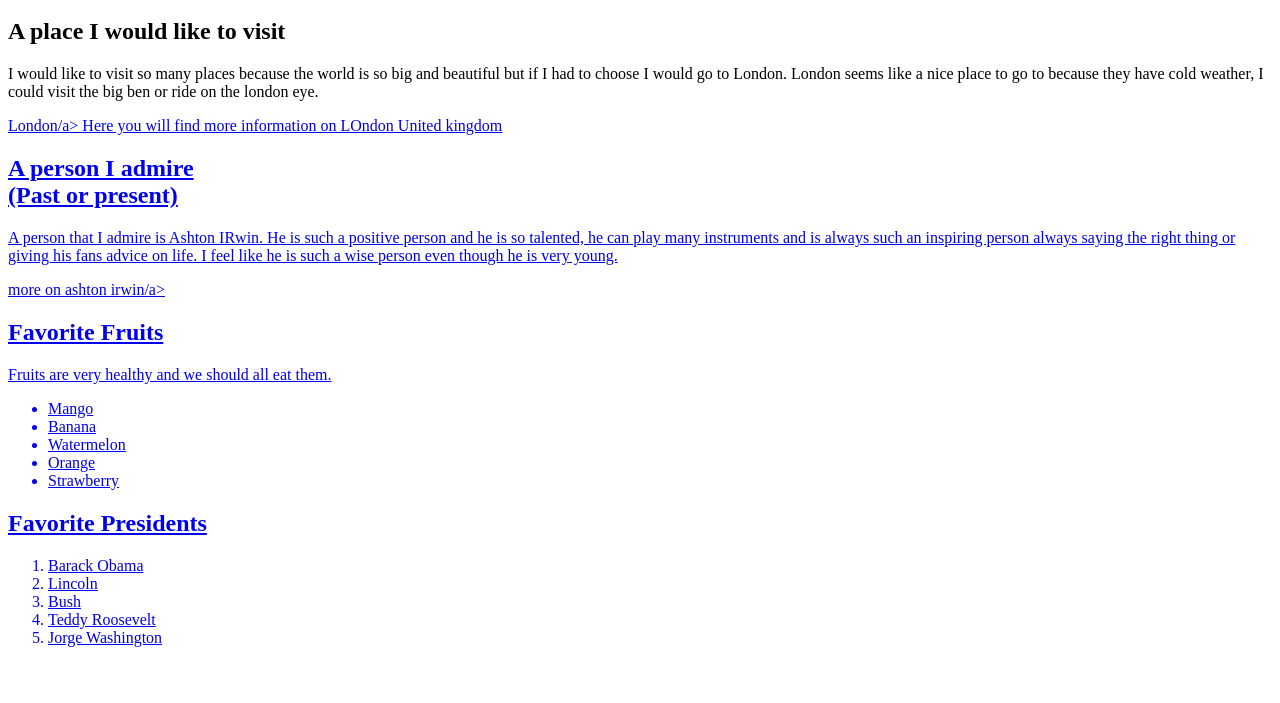
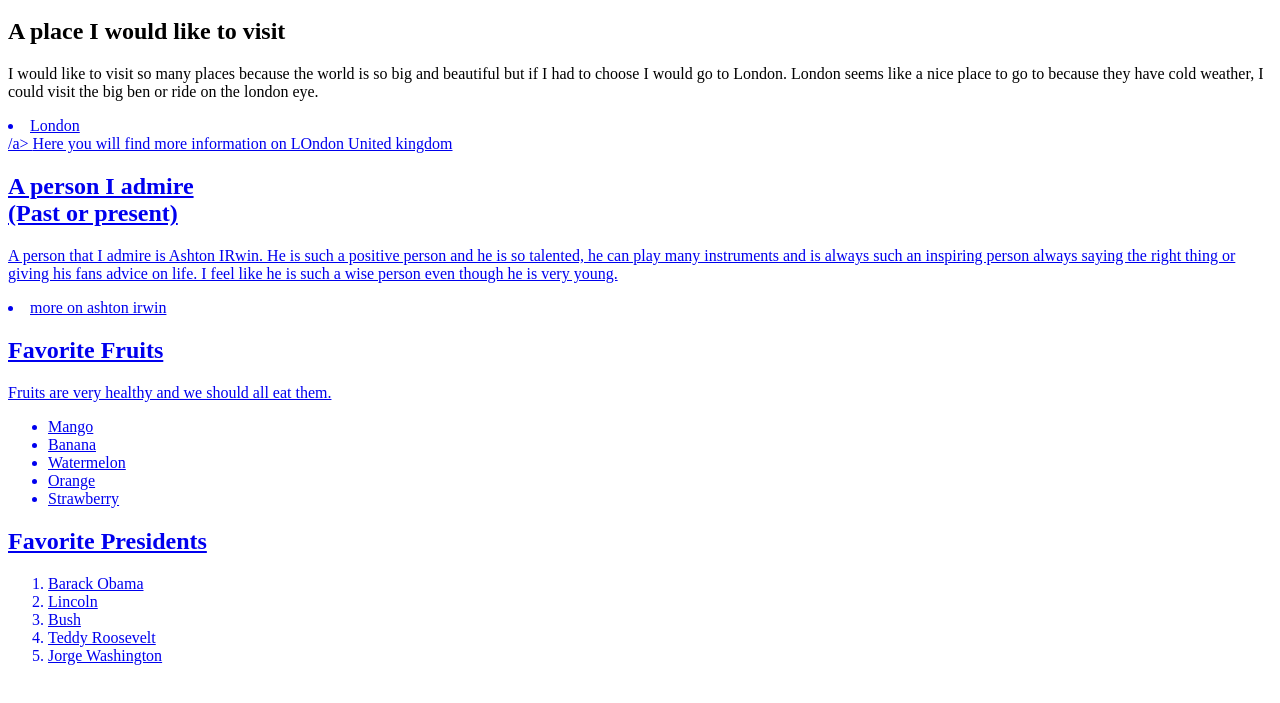
Before and after one commit to lemus1800/lemus1800.github.io, a plain HTML site: page project2.html in a window 1280 px wide. Shown: the part 85-788 px from the top of the page. Drawn offline with Linux system fonts and the light colour scheme.

Commit message:
Update project2.html

```diff
--- a/project2.html
+++ b/project2.html
@@ -12,13 +12,13 @@
     <h2> A place I would like to visit </h2>
 
      <p> I would like to visit so many places because the world is so big and beautiful but if I had to choose I would go to London. London seems like a nice place to go to because they have cold weather, I could visit the big ben or ride on the london eye. </p>
- <a href= "https://en.wikipedia.org/wiki/London">London/a>
+    <a href= "https://en.wikipedia.org/wiki/London"><li>London</li> /a>
   <!-- This is a comment --> Here you will find more information on LOndon United kingdom
 
     <h2> A person I admire <br> (Past or present) </br> </h2>
 
     <p> A person that I admire is Ashton IRwin. He is such a positive person and he is so talented, he can play many instruments and is always such an inspiring person always saying the right thing or giving his fans advice on life. I feel like he is such a wise person even though he is very young. </p>
-<a href= "https://en.wikipedia.org/wiki/5_Seconds_of_Summer">more on ashton irwin/a>
+<a href= "https://en.wikipedia.org/wiki/5_Seconds_of_Summer"> <li>more on ashton irwin</li>
 
 
      <h2> Favorite Fruits </h2>
```
